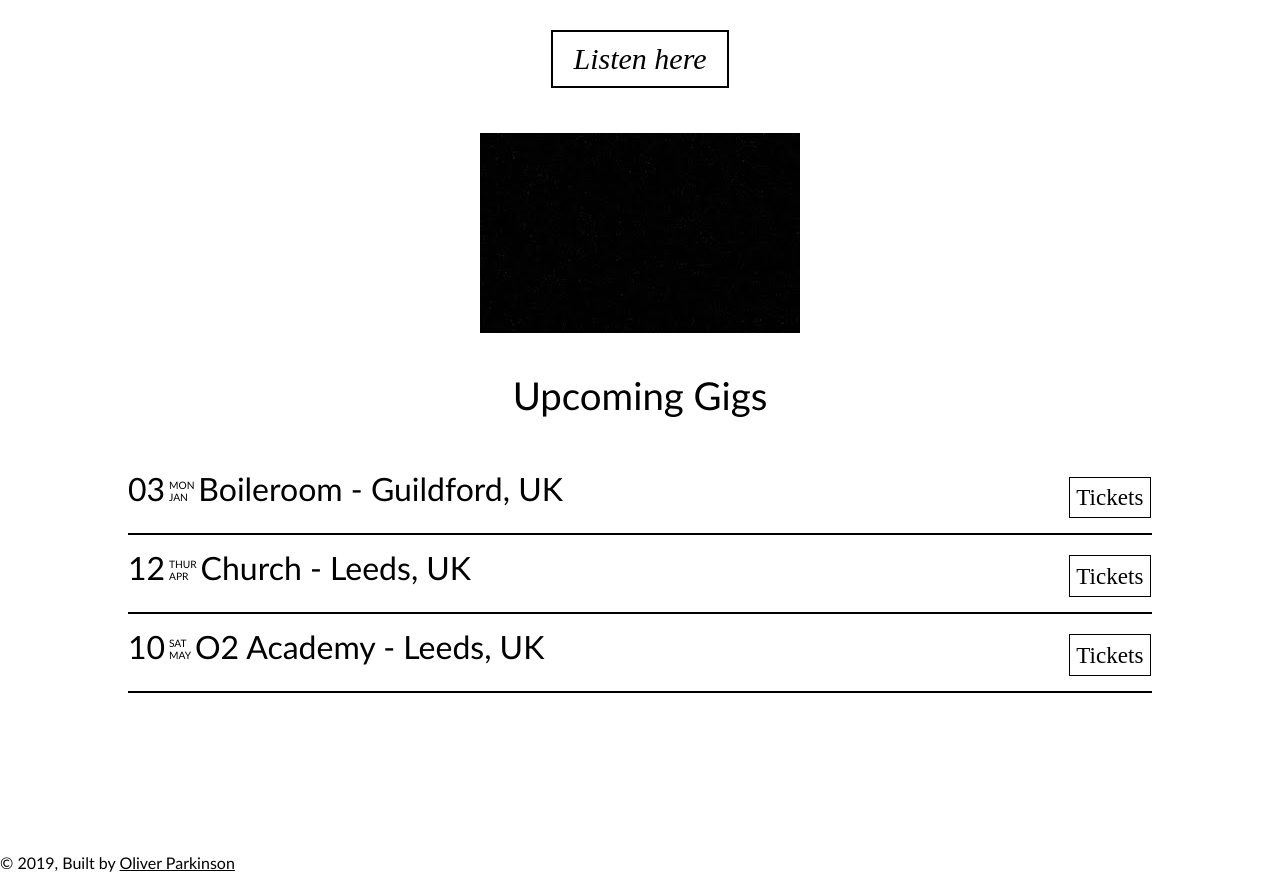
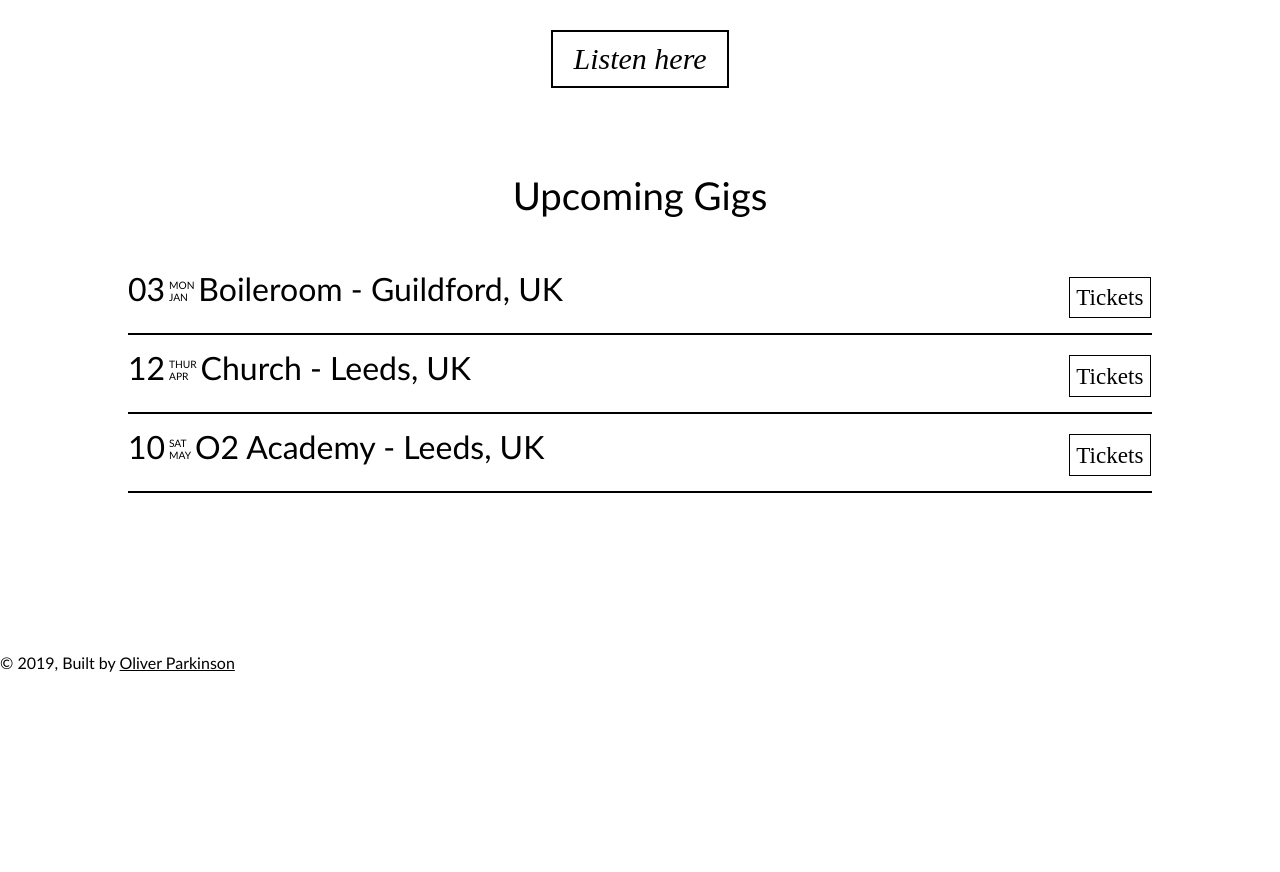
Before and after one commit to OJPARKINSON/GraceJane, a Gatsby site: page / in a window 1280 px wide. Shown: the part 1300-2172 px from the top of the page. After the commit the page ends 1972 px from the top, so only its background shows below. Built offline with nearby package versions, Linux system fonts and the light colour scheme; Gatsby itself is replaced by a stand-in of ours.

Commit message:
gotten rid of image but now needs a spacer

```diff
--- a/src/components/layout.css
+++ b/src/components/layout.css
@@ -5,7 +5,6 @@
   padding: 0;
   font-weight: 100;
   font-family: Futura,Trebuchet MS,Arial,sans-serif;
-
 }
 header {
     display: block;
@@ -148,11 +147,9 @@ h1 {
     width: calc(100% - 10px);
     height: calc(100% + 10px);
 }
-.parallaxSpacer {
-    width: 25vw;
+.imgSpacer {
+    width: 75vw;
     margin: 0 auto;
-    height: 25vh;
-    background-image: url('../images/Grace_Jane6.jpg')
 }
 .gigSetup {
     width: 80%;
--- a/src/components/toolbar.css
+++ b/src/components/toolbar.css
@@ -1,3 +1,4 @@
+
 .navContainer {
     position: fixed;
     top: 0;
--- a/src/pages/index.js
+++ b/src/pages/index.js
@@ -38,7 +38,6 @@ class IndexPage extends Component {
         <div className="buttonContainer">
           <a target="_blank" rel="noopener noreferrer" href="https://ampl.ink/gy1X8" className="fancy-btn">Listen here</a> <br/>
         </div>
-        <div className="parallaxSpacer"></div>
         <h2 id="gigs" className="subTitle">Upcoming Gigs</h2>
         <div className="gigSetup">
           <div className="gigsContainer">
```
